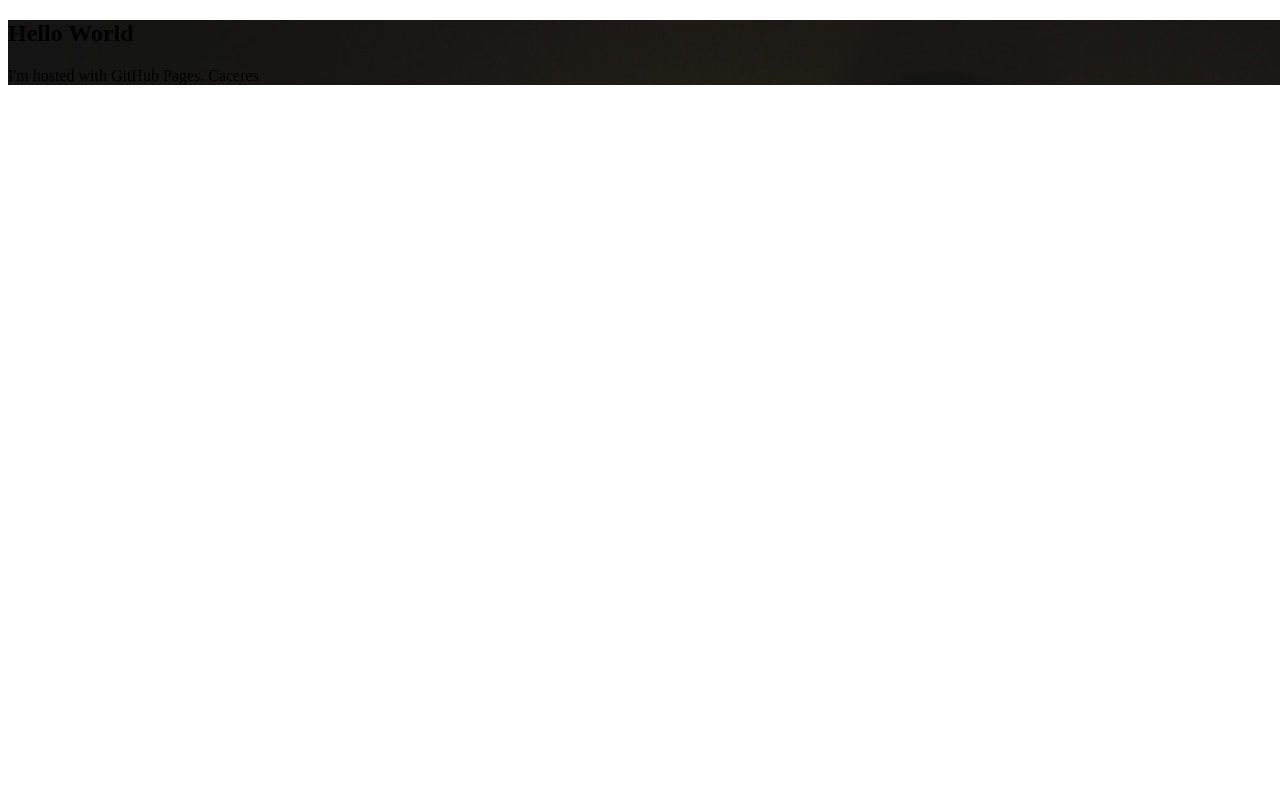
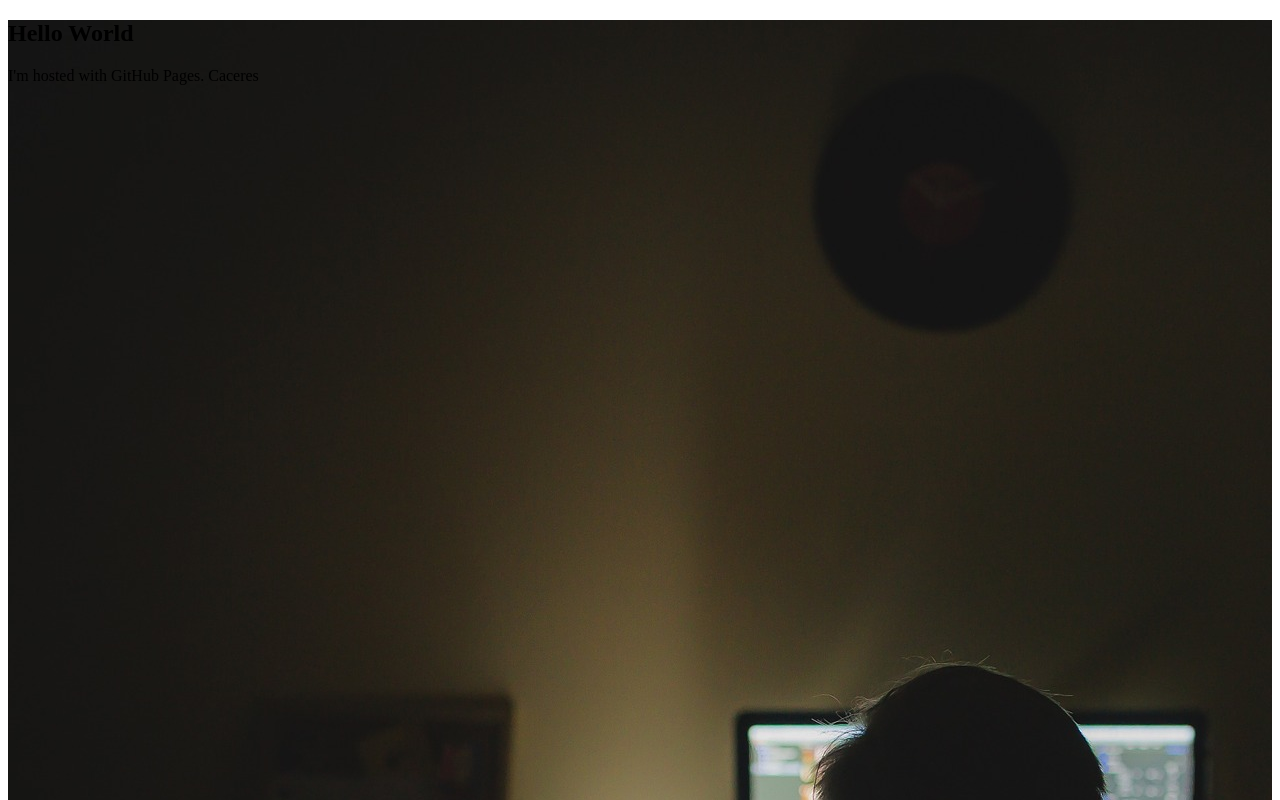
Before and after one commit to kigran/kigran.github.io, a plain HTML site: page index.html in a window 1280 px wide. Shown: the top 800 px of the page. Drawn offline with Linux system fonts and the light colour scheme.

Commit message:
Update style.css

```diff
--- a/css/style.css
+++ b/css/style.css
@@ -3,6 +3,6 @@
 
 .principal {
 	background-image:url(../img/work-933061_1920.jpg);
-	height:100%;
-	width:1280px;
+	height:1280px;
+	width:100%;
 	}
```
